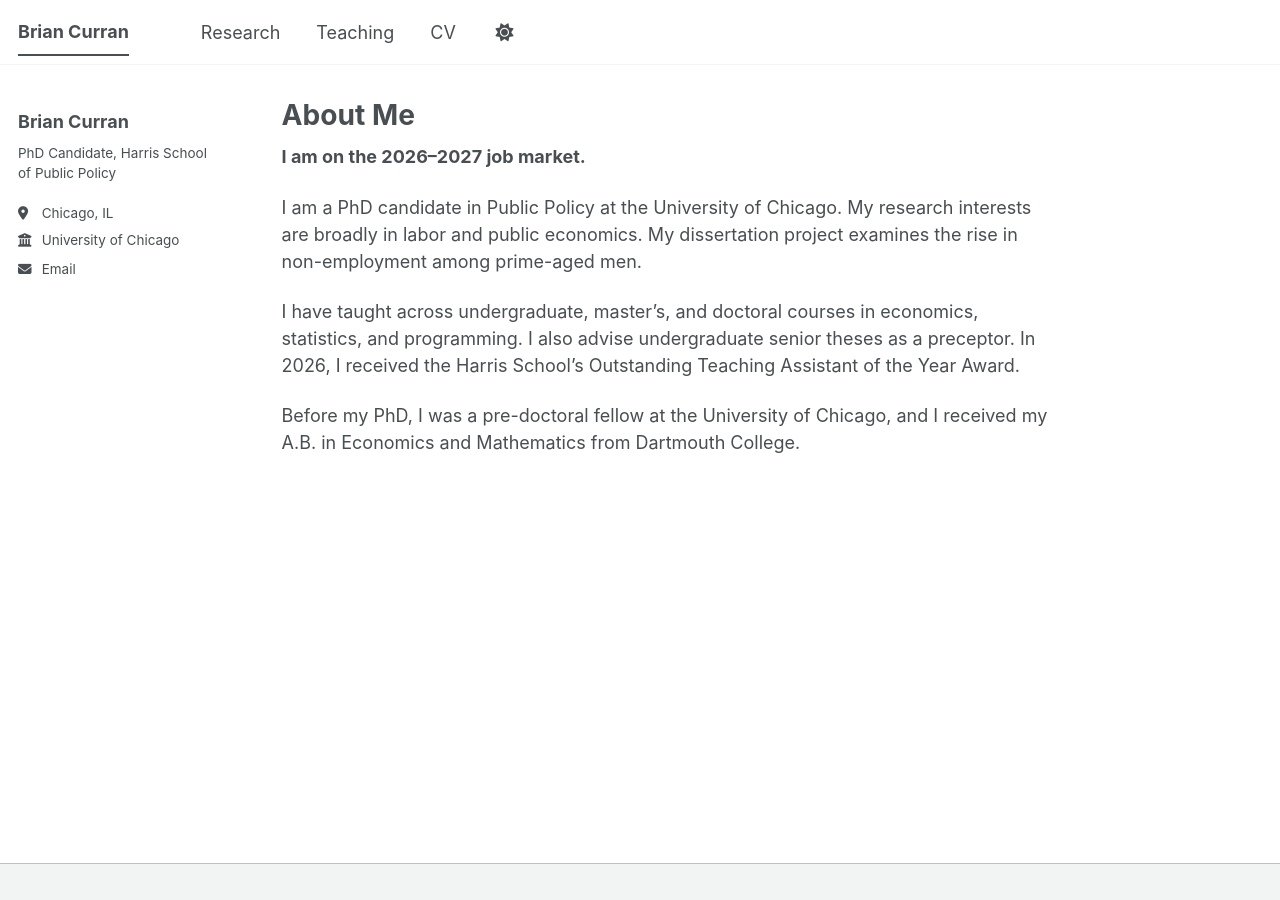
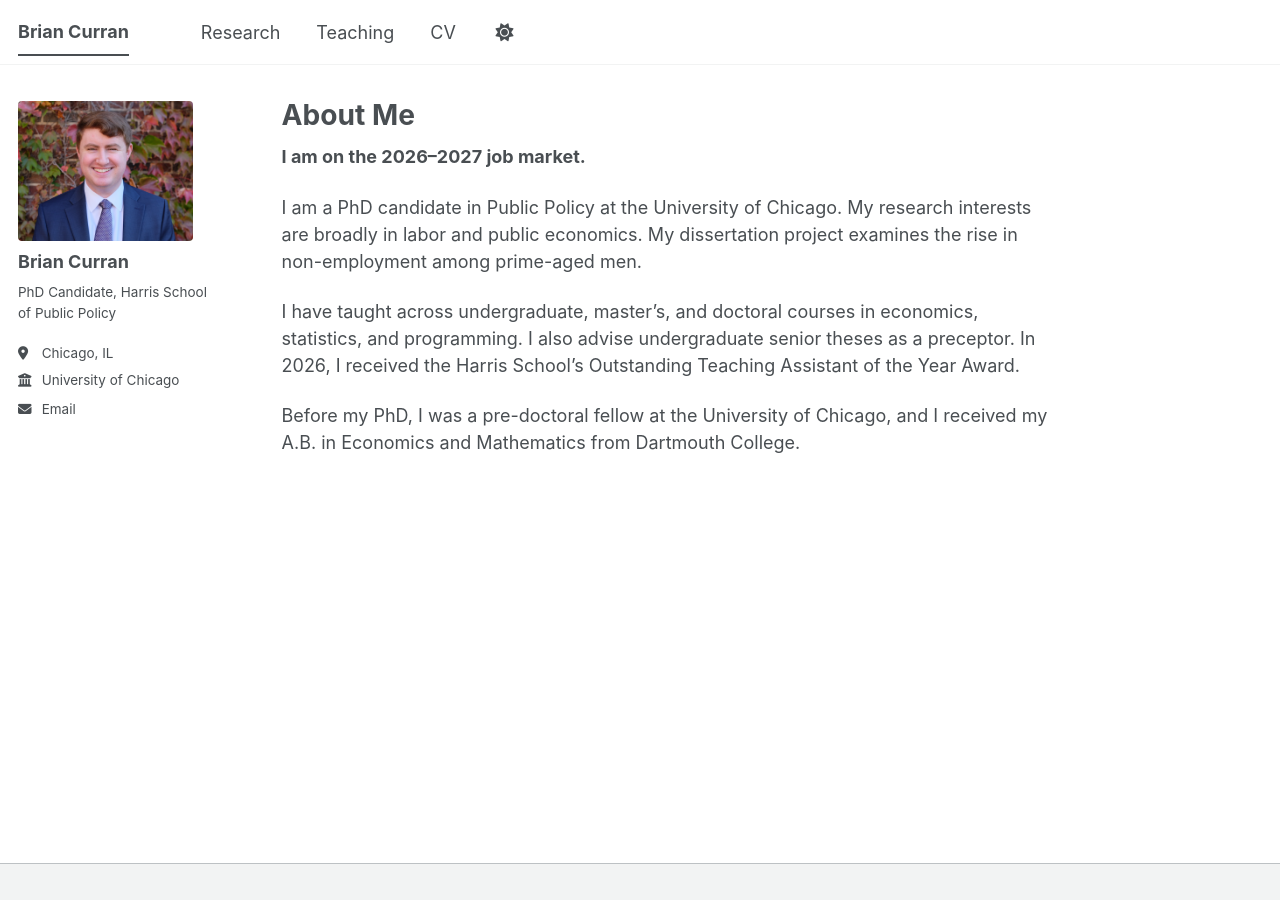
Before and after one commit to brianscurran/brianscurran.github.io, a Jekyll site: the page built from _pages/about.md, in a window 1280 px wide. Built offline with Jekyll 4.4.1, drawn with Linux system fonts in a browser that asks for light colours; a style sheet for code colours, icons or effects is not loaded.

Commit message:
Update author avatar styles in main.scss

```diff
--- a/assets/css/main.scss
+++ b/assets/css/main.scss
@@ -38,6 +38,8 @@
     "layout/json_cv"
 ;
 
-.author__avatar {
-  display: none;
+.author__avatar img {
+  border-radius: 4px;
+  padding: 0;
+  border: 0;
 }
```
